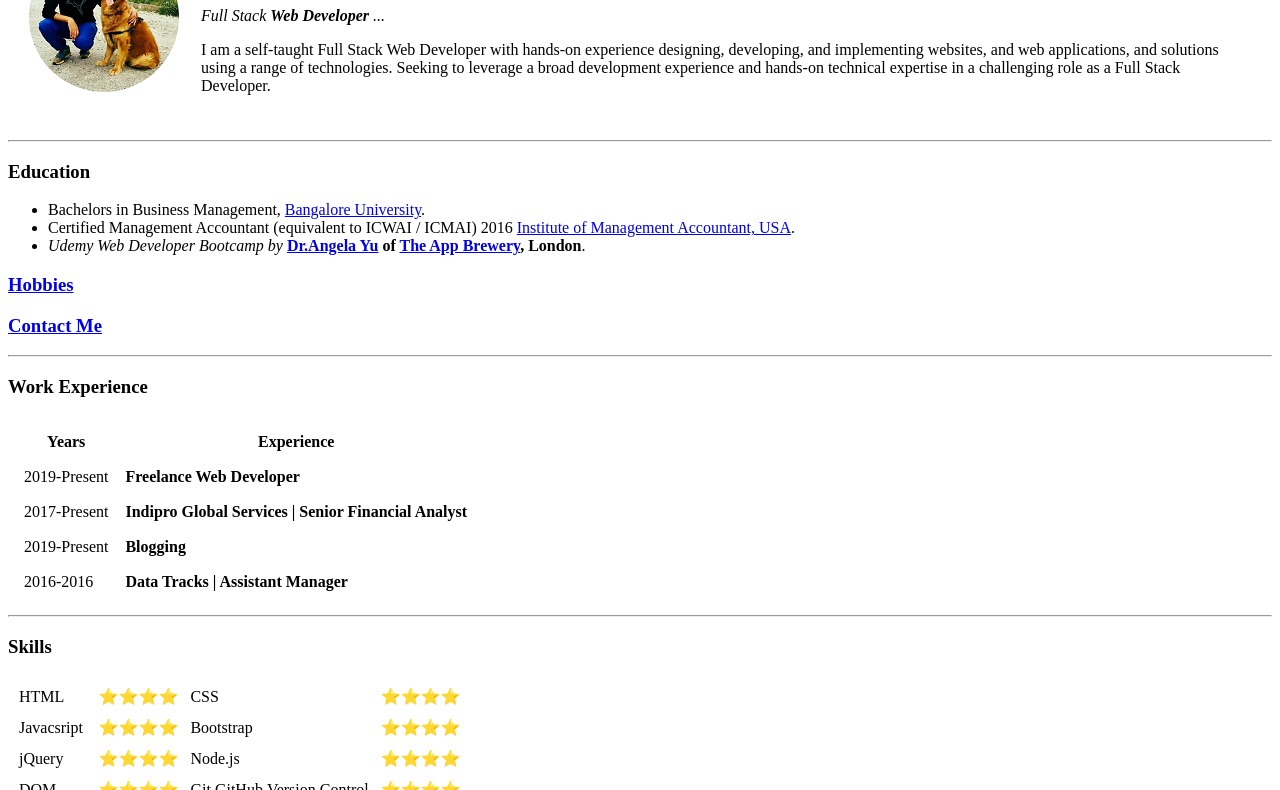
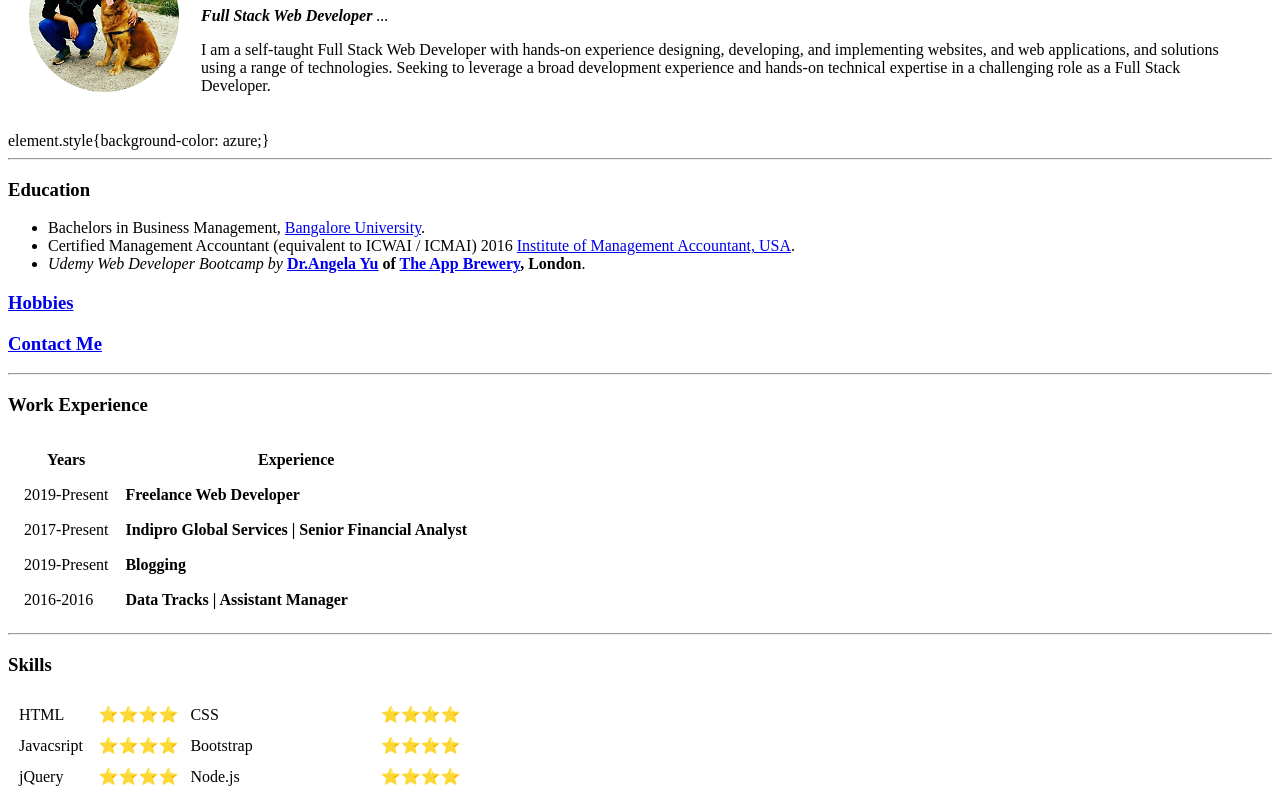
Before and after one commit to acharjeea108/CV, a plain HTML site: page index.html in a window 1280 px wide. Shown: the part 102-892 px from the top of the page. Drawn offline with Linux system fonts and the light colour scheme.

Commit message:
Update index.html

```diff
--- a/index.html
+++ b/index.html
@@ -9,14 +9,14 @@
   <td><img src="Ayan Acharjee.png" alt="Ayan's Profile Pic"></td>
   <td>
     <h1>Ayan Acharjee</h1>
-    <p><em> Full Stack <strong> Web Developer </strong>...</em></p>
+    <p><em> <strong> Full Stack Web Developer </strong>...</em></p>
     <p>I am a self-taught Full Stack Web Developer with hands-on experience designing, developing, and implementing websites, and web applications, and solutions using a range of technologies. Seeking to leverage a broad development
     experience and hands-on technical expertise in a challenging role as a Full Stack Developer.</p>
   </td>
 </table>
 
 <body>
-
+element.style{background-color: azure;}
   <hr>
   <h3>Education</h3>
   <ul>
```
